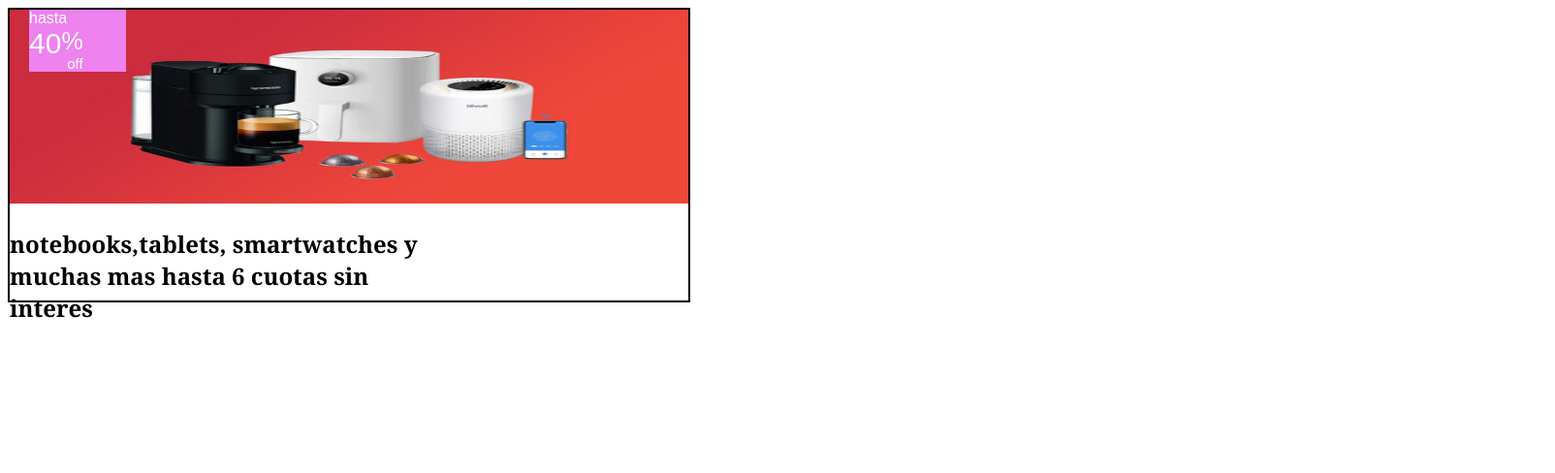
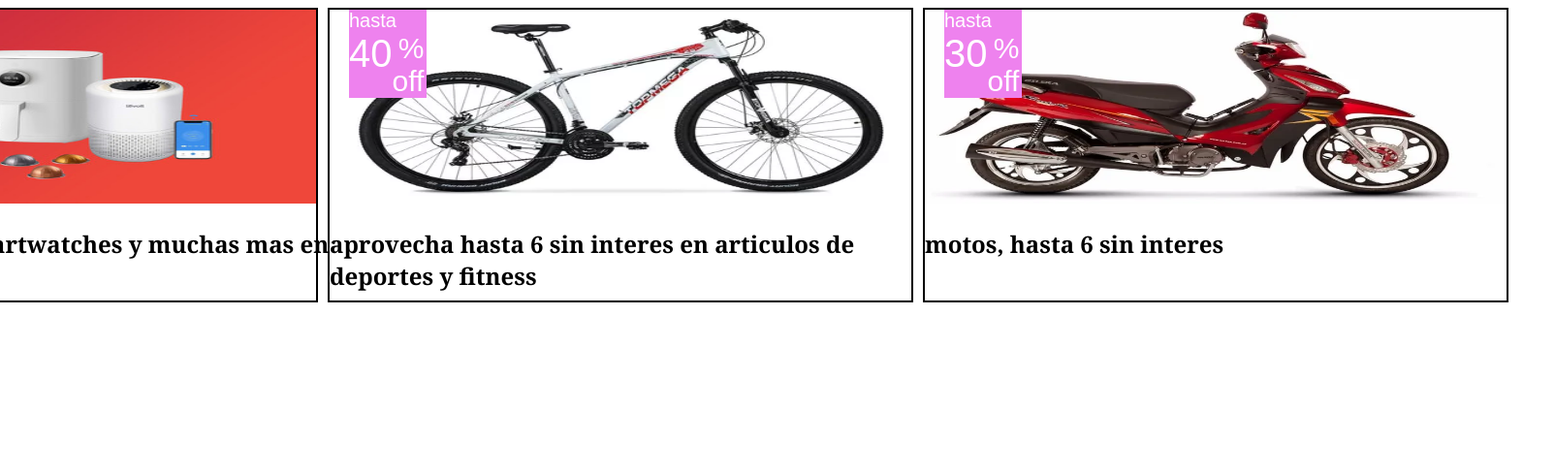
Before and after one commit to agss1/posicionamiento, a plain HTML site: page tp03.html in a window 1280 px wide. Shown: the whole page at 97% size, 1604 px wide, since content can reach past the window. Drawn offline with Linux system fonts and the light colour scheme.

Commit message:
terminado

```diff
--- a/tp03.html
+++ b/tp03.html
@@ -10,12 +10,14 @@
             display: flex;
             gap: 10px;
             font-family: Georgia, 'Times New Roman', Times, serif;
+            justify-content: center;
+
 
         }
 
         .productos {
             height: 300px;
-            width: 700px;
+            width: 600px;
             border: 2px solid black;
             gap: 60px;
             position: relative;
@@ -23,51 +25,53 @@
         }
 
         .imagen-izq {
-            width: 700px;
+            width: 600px;
             height: 200px;
         }
 
         .texto {
-            height: 150px;
-            width: 450px;
+            height: 250px;
+            width: 650px;
             top: 2px;
             gap: 60px;
         }
 
         .descuento {
             background-color: violet;
-            width: 100px;
+            width: 80px;
             font-family: Arial, Helvetica, sans-serif;
             position: absolute;
             top: 0%;
             left: 20px;
 
-            .hasta{
+            .hasta {
                 text-align: left;
                 color: white;
-                font-size: 2 0px;
+                font-size: 20px;
             }
         }
-        .descu{
+
+        .descuento-articulos {
             display: flex;
         }
-        .descuento-izq{
-            display: flex;
+
+        .descuento-izq {
+            color: white;
+            font-size: 40px;
+        }
+
+        .descuento-der {
+            text-align: right;
             color: white;
             font-size: 30px;
-        }
-        .descuento-der{
-            display: block;
-            text-align: right;
-            color: white;
-            font-size: 25px;
 
         }
-        .off{
-            font-size: 15px;
+
+        .off {
+            font-size: 20 px;
         }
 
-
+        /*producto medio*/
     </style>
 </head>
 
@@ -76,14 +80,37 @@
         <div class="productos">
             <div><img src="elec.jpg" class="imagen-izq" alt=""></div>
             <div class="texto">
-                <h2><span>notebooks,tablets, smartwatches y muchas mas hasta 6 cuotas sin interes </span></h2>
+                <h2>notebooks,tablets, smartwatches y muchas mas en <br>hasta 6 sin interes </h2>
             </div>
             <!-- descuento-->
             <div class="descuento">
                 <div class="hasta">
                     hasta
                 </div>
-                <div class="descu">
+                <div class="descuento-articulos">
+                    <div class="descuento-izq">
+                        25
+                    </div>
+                    <div class="descuento-der">
+                        <div>%</div>
+                        <div class="off">off</div>
+                    </div>
+                </div>
+                <!-- fin descuento-->
+            </div>
+        </div>
+
+        <!--PRODUCTO 2-->
+        <div class="productos">
+            <div><img src="bicleta.webp" class="imagen-izq" alt=""></div>
+            <div class="texto">
+                <h2>aprovecha hasta 6 sin interes en articulos de <br> deportes y fitness </h2>
+            </div>
+            <div class="descuento">
+                <div class="hasta">
+                    hasta
+                </div>
+                <div class="descuento-articulos">
                     <div class="descuento-izq">
                         40
                     </div>
@@ -92,11 +119,31 @@
                         <div class="off">off</div>
                     </div>
                 </div>
+                <!--FIN PRODUCTO 2-->
+            </div>
+        </div>
+        <!--PRODUCTO 3-->
+        <div class="productos">
+            <div><img src="fravega-motos-precios.webp" class="imagen-izq" alt=""></div>
+            <div class="texto">
+                <h2>motos, hasta 6 sin interes </h2>
+            </div>
+            <div class="descuento">
+                <div class="hasta">
+                    hasta
+                </div>
+                <div class="descuento-articulos">
+                    <div class="descuento-izq">
+                        30
+                    </div>
+                    <div class="descuento-der">
+                        <div>%</div>
+                        <div class="off">off</div>
+                    </div>
+                </div>
+            </div>
+        </div>
 
-
-            </div>
-            <!-- fin descuento-->
-        </div>
     </div>
 </body>
 
```
Also changed, not shown: bicleta.webp (added), fravega-motos-precios.webp (added).
